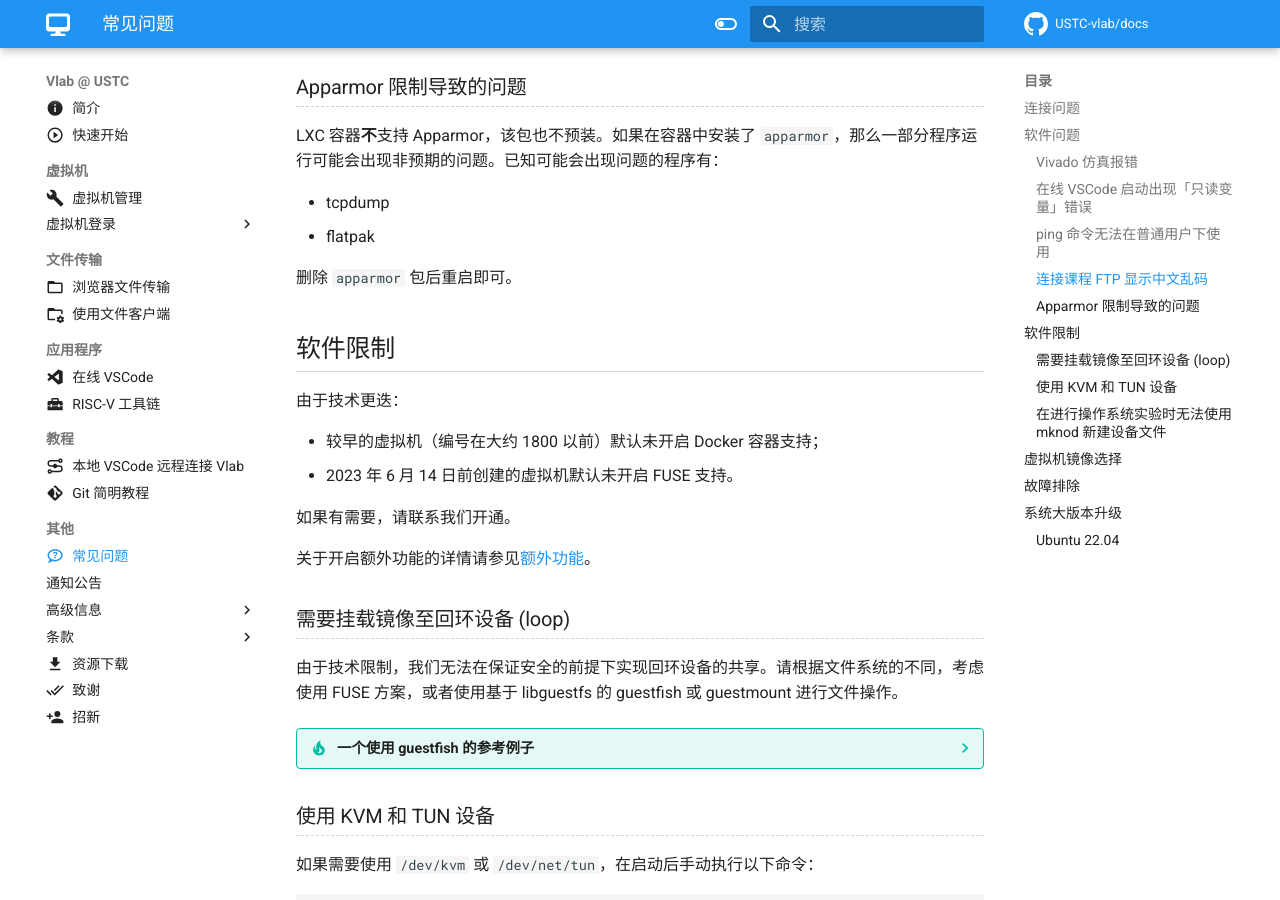
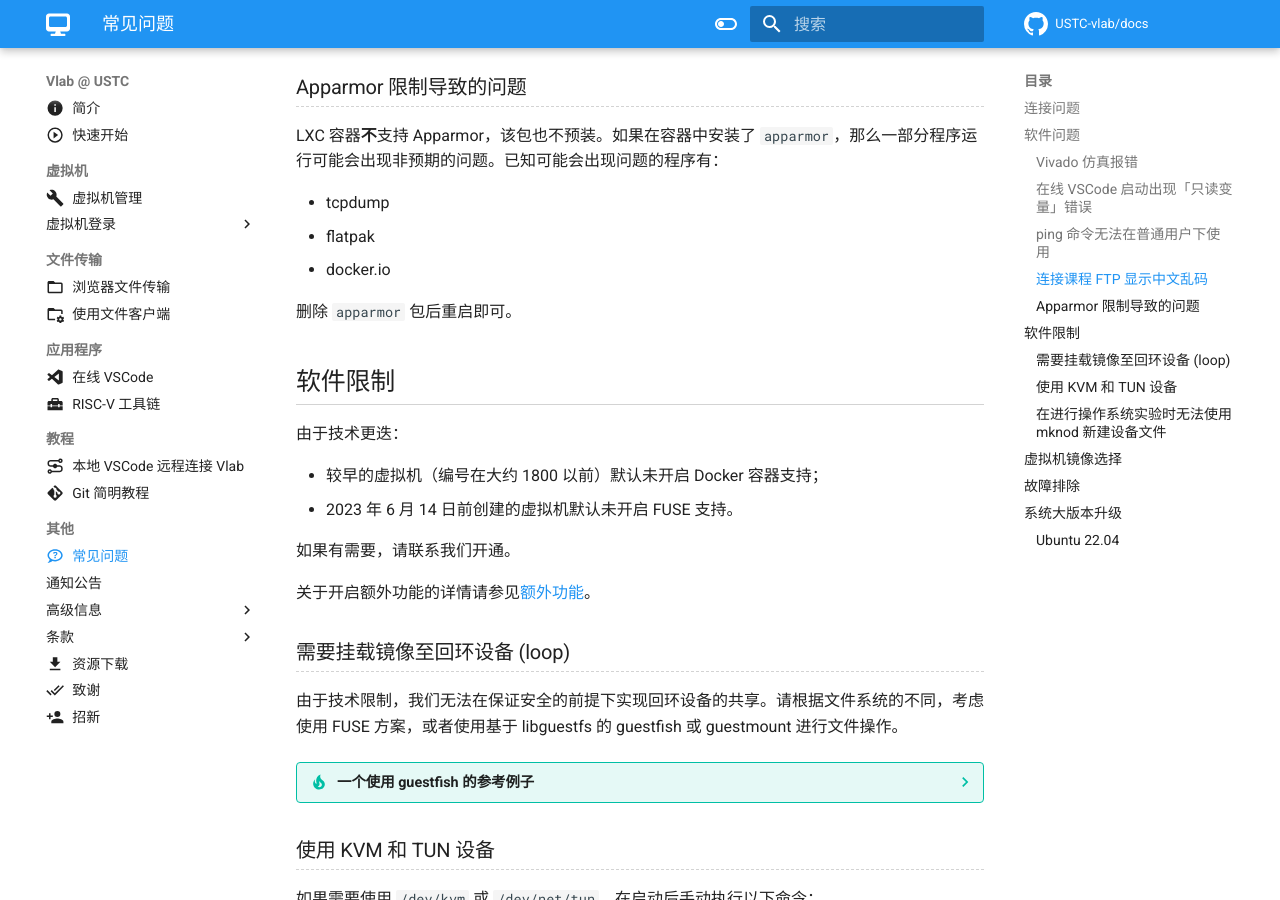
Before and after one commit to USTC-vlab/docs, an MkDocs documentation site: the page built from docs/faq.md, in a window 1280 px wide and 900 px high, scrolled down 4855 px. Built offline with MkDocs 1.6.1 and Material for MkDocs 9.7.7, drawn with Linux system fonts in a browser that asks for light colours; comment, search, counter and statistics services are not loaded.

Commit message:
Update faq for Docker

```diff
--- a/docs/faq.md
+++ b/docs/faq.md
@@ -160,6 +160,7 @@ LXC 容器**不**支持 Apparmor，该包也不预装。如果在容器中安装
 
 - tcpdump
 - flatpak
+- docker.io
 
 删除 `apparmor` 包后重启即可。
 
```
